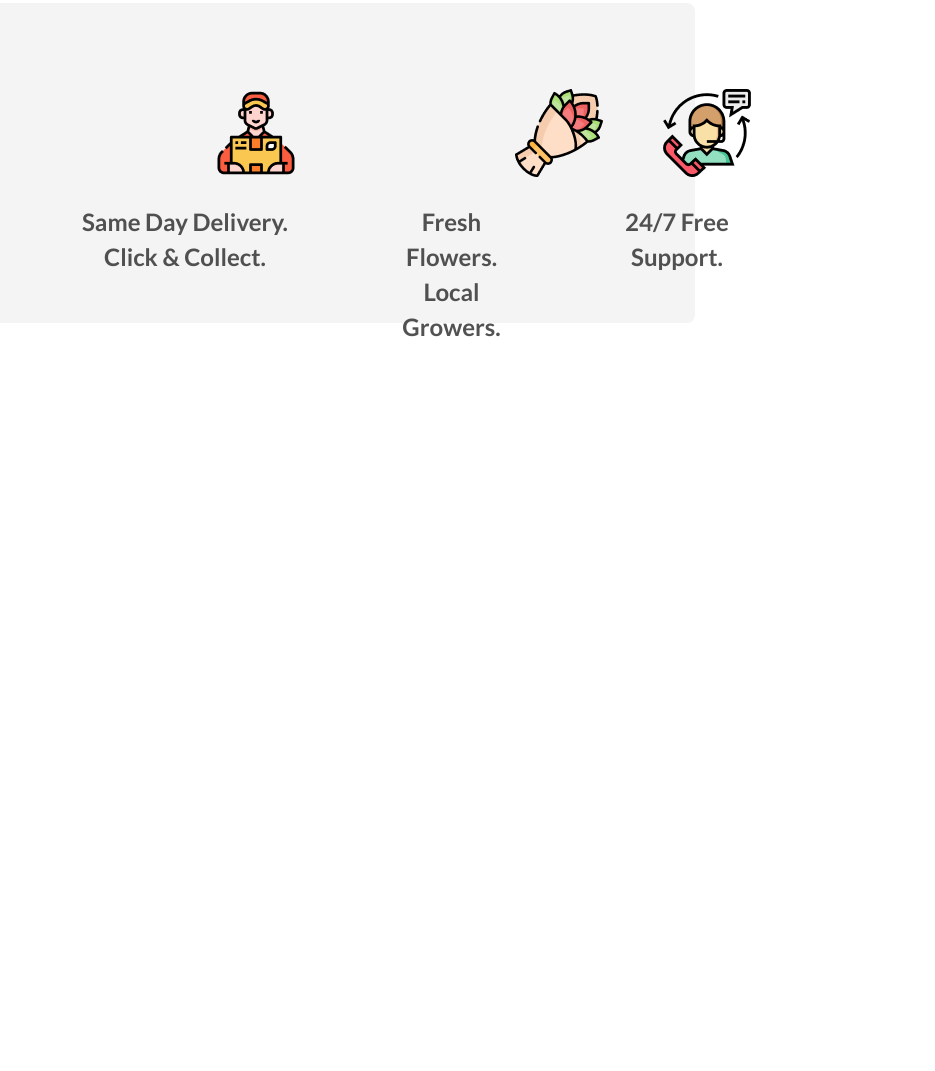
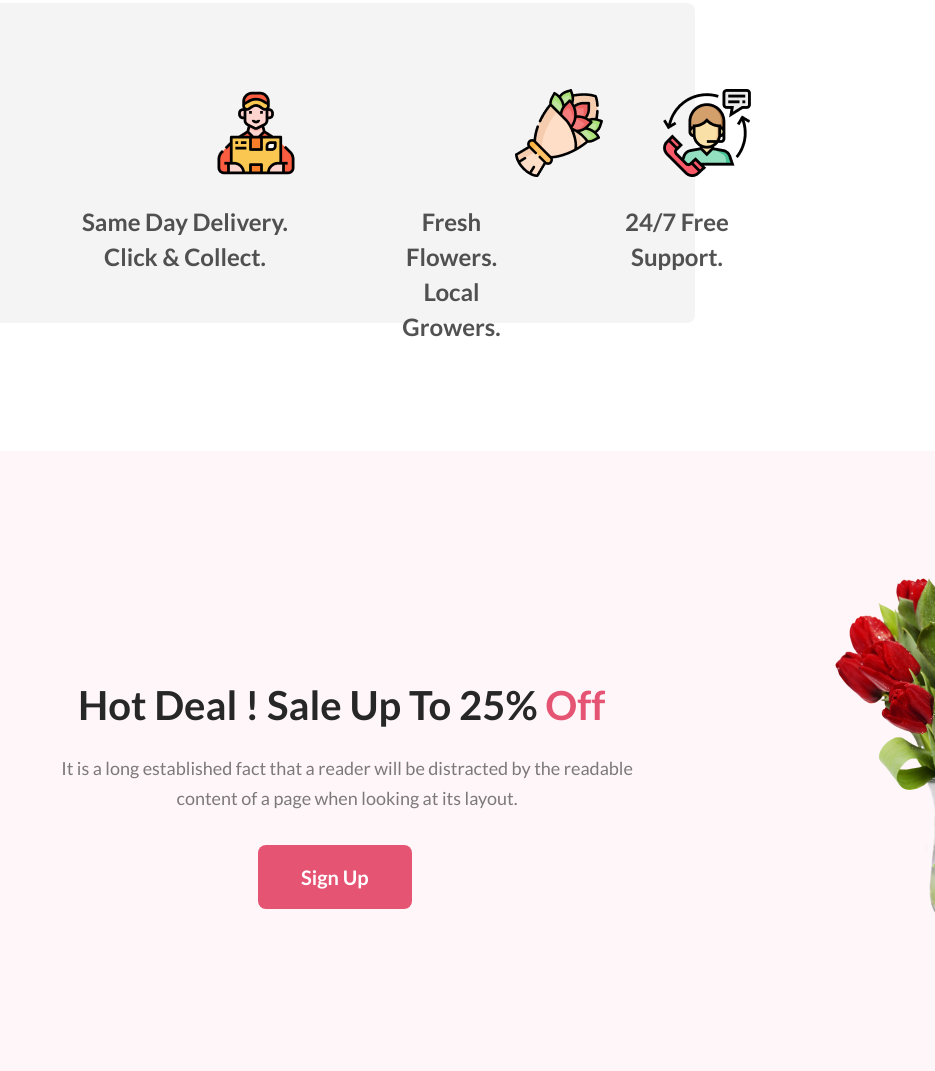
Before and after one commit to SDATTA1986/my-flower-shop-assingment, a plain HTML site: page index.html in a window 1280 px wide. Shown: the part 1953-3024 px from the top of the page, without its empty margins (345-1280 px from the left). Before the commit the page ends 2297 px from the top, so only its background shows below. Drawn offline with Linux system fonts and the light colour scheme.

Commit message:
Hot Deal section completed

```diff
--- a/index.html
+++ b/index.html
@@ -78,6 +78,19 @@
                 </div>
             </div>
         </section>
+        <!-- Hot Deal Section starts -->
+        <section>
+            <div class="hot-deal-container">
+                <div class="hot-deal-info">
+                    <h1 class="hot-deal-title">Hot Deal ! Sale Up To 25% <span class="Off-colour">Off</span> </h1>
+                    <p class="hot-deal-content">It is a long established fact that a reader will be distracted by the readable content of a page when looking at its layout.</p>
+                    <button class="btn-primary sign-button">Sign Up</button>
+                </div>
+                <div class="hot-deal-img">
+                    <img src="./Flower Asset/pngwing 8.png" alt="" class="hot-deal-photo">
+                </div>
+            </div>
+        </section>
     </main>
     <footer>
 
--- a/styles/style.css
+++ b/styles/style.css
@@ -125,7 +125,7 @@
 }
 
 /* Support Style begins */
- .support {
+.support {
     display: flex;
     margin: 128px 240px 0px 240px;
     border-radius: 8px;
@@ -152,7 +152,7 @@
 
 }
 
- .line-1 {
+.line-1 {
     color: rgba(39, 39, 39, 0.80);
     text-align: center;
     font-size: 24px;
@@ -181,7 +181,7 @@
 .p3 {
 
     margin-left: 60px;
-     /* margin-right: 232px;  */
+    /* margin-right: 232px;  */
 
 }
 
@@ -192,3 +192,46 @@
     font-weight: 600;
     line-height: 35px;
 }
+
+/* Hot Deal Style begins */
+.hot-deal-container {
+    margin-top: 128px;
+    width: 1922px;
+    height: 620px;
+    border-radius: 8px;
+    background: rgba(229, 84, 115, 0.05);
+    display: flex;
+    align-items: center;
+    border: none;
+}
+
+.hot-deal-title {
+    color: #272727;
+    font-size: 40px;
+    font-weight: 800;
+    margin: 230px 215px 0px 423px;
+}
+
+.hot-deal-content {
+    color: rgba(39, 39, 39, 0.60);
+    text-align: center;
+    font-size: 18px;
+    font-weight: 400;
+    line-height: 30px;
+    width: 594px;
+    margin: 24px 186px 0px 395px;
+}
+
+.Off-colour {
+    color: #E55473;
+}
+
+.sign-button {
+    margin: 32px 417px 162px 603px;
+}
+
+.hot-deal-img {
+    width: 318px;
+    height: 420px;
+    margin:100px 429px 100px 0px;
+}
```
